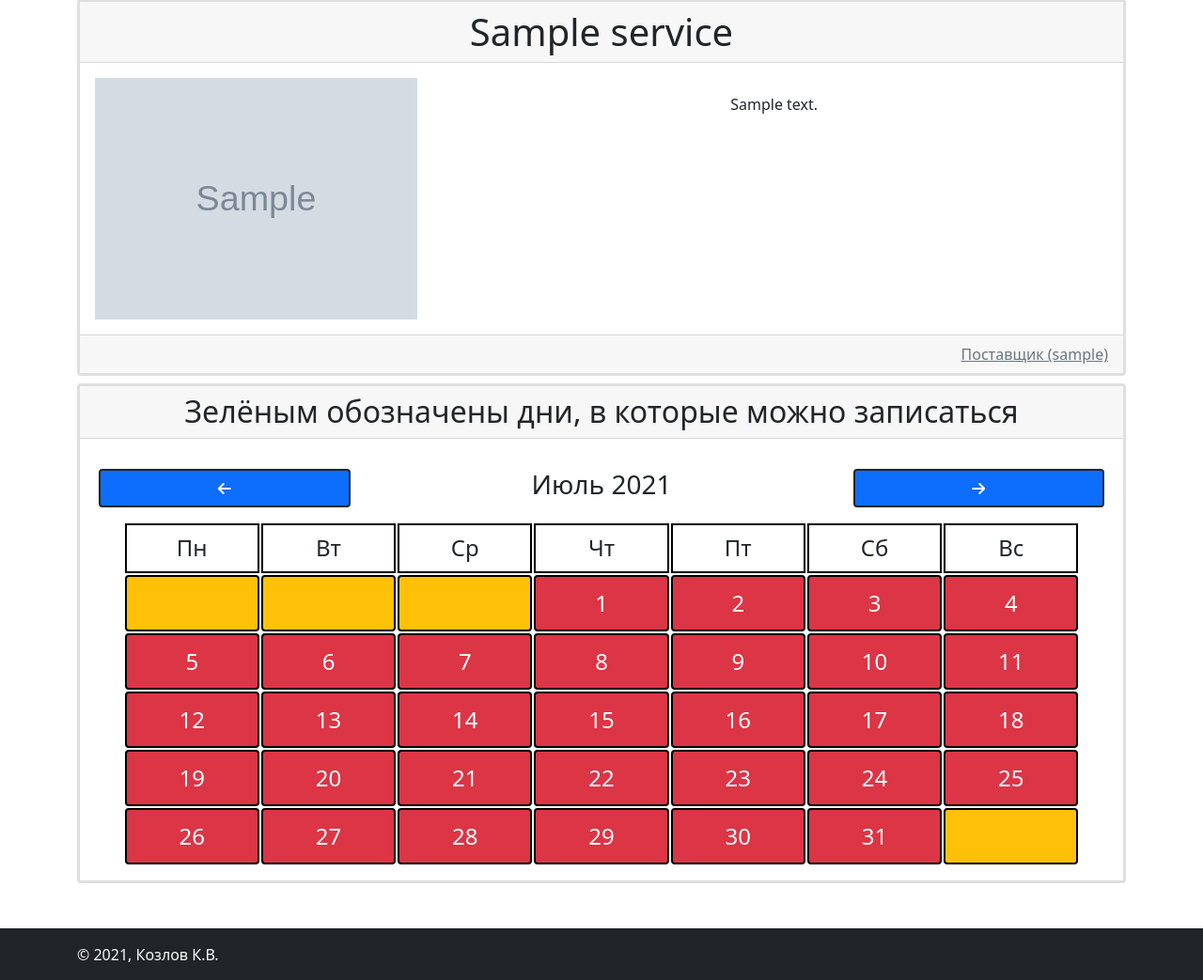
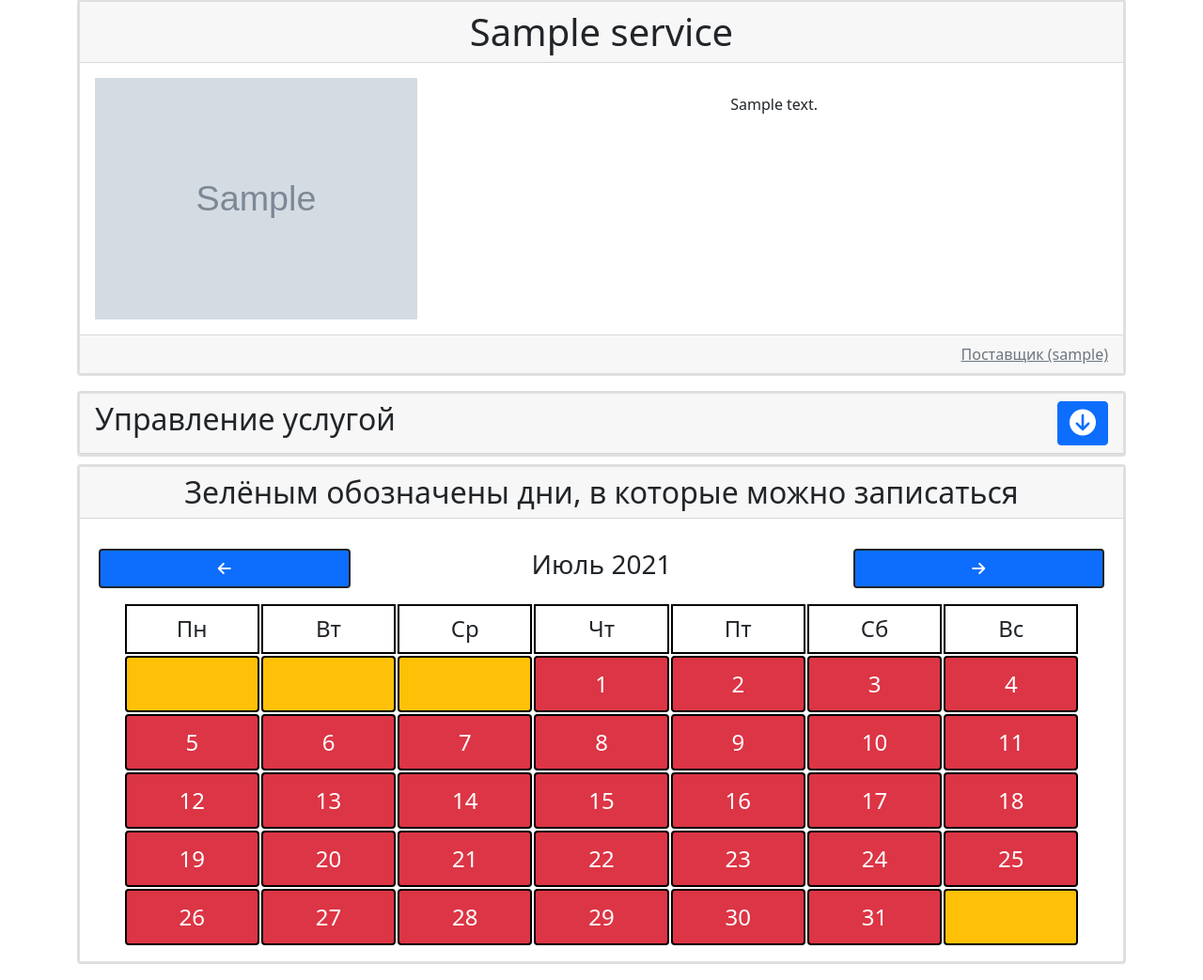
Before and after one commit to KozlovKV/clients-notebook, a Django app: page /service/1/ in a window 1280 px wide. Shown: the part 97-1140 px from the top of the page at 94% size. Run offline with Django 3.2, Linux system fonts and the light colour scheme; a user stored in the database is signed in; tables that the repository leaves empty hold one stand-in row (values such as "Sample post"); grey boxes marked "Sample" are stand-in pictures; some libraries are stand-ins or nearby versions.

Commit message:
Created view class for editing of service

```diff
--- a/apps/services_app/templates/one_service_calendar.html
+++ b/apps/services_app/templates/one_service_calendar.html
@@ -27,6 +27,50 @@
 
 {% block main_content %}
     {% include 'base/service_wide_card.html' %}
+    {% if service.provider == user %}
+        <div class="card mt-3 border-3">
+            <div class="card-header d-flex justify-content-between">
+                <h2>Управление услугой</h2>
+                <button class="btn btn-primary" type="button" data-toggle="collapse" data-target="#manageForms">
+                    <i id="arrow" class="fs-3 fas fa-arrow-circle-down"></i>
+                </button>
+            </div>
+            <div class="card-body collapse" id="manageForms">
+                <form class="card" method="post" action="{% url 'edit_service' service.pk %}" enctype="multipart/form-data">
+                    <div class="card-body row g-2">
+                        {% csrf_token %}
+                        <div class="col-md-6">
+                            <label class="form-label fs-5" for="id_{{ service_form.label.name }}">{{ service_form.label.label }}</label>
+                            {{ service_form.label }}
+                        </div>
+                        <div class="col-md-6">
+                            <label class="form-label fs-5" for="id_{{ service_form.image.name }}">{{ service_form.image.label }}</label>
+                            {{ service_form.image }}
+                        </div>
+                        <div class="col-12">
+                            <label class="form-label fs-5" for="id_{{ service_form.description.name }}">{{ service_form.description.label }}</label>
+                            {{ service_form.description }}
+                        </div>
+                        <input class="btn btn-success" type="submit" value="Изменить">
+                    </div>
+                </form>
+                <div class="card border-2 border-danger mt-3">
+                    <div class="card-header d-flex justify-content-between">
+                        <h3>Удалить услугу</h3>
+                        <button class="btn btn-danger" type="button" data-toggle="collapse" data-target="#serviceDelete">
+                            <i class="fs-3 fas fa-arrow-circle-down"></i>
+                        </button>
+                    </div>
+                    <div class="card-body collapse" id="serviceDelete">
+                        <form class="text-center" action="" method="post">
+                            {% csrf_token %}
+                            <button class="btn btn-danger" type="submit">Удалить</button>
+                        </form>
+                    </div>
+                </div>
+            </div>
+        </div>
+    {% endif %}
     <div class="card mt-2 text-center border-3">
         <h2 class="card-header">Зелёным обозначены дни, в которые можно записаться</h2>
         <div class="card-body">
--- a/apps/services_app/urls.py
+++ b/apps/services_app/urls.py
@@ -10,6 +10,10 @@ urlpatterns = [
     path(
         '<int:pk>/', service_views.one_service.OneServiceCalendarView.as_view(),
         name='one_service_calendar'
+    ),
+    path(
+        '<int:pk>/edit/', service_views.one_service.EditServiceView.as_view(),
+        name='edit_service'
     ),
     path(
         '<int:pk>/<int:Y>/<int:m>/<int:d>/',
--- a/apps/services_app/views/one_service.py
+++ b/apps/services_app/views/one_service.py
@@ -15,7 +15,9 @@ class CreateServiceView(MyServicesListView, generic_edit_views.BaseCreateView):
     object = None
     model = service_models.Service
     form_class = service_forms.ServiceForm
-    success_url = reverse_lazy('my_services')
+
+    def get_success_url(self):
+        return self.object.get_absolute_url()
 
     def form_valid(self, form):
         self.object = form.save(commit=False)
@@ -42,12 +44,19 @@ class OneServiceCalendarView(BaseViewWithMenu, generic_detail_views.DetailView):
             'dates_with_notes': self.get_dates_for_js(
                 self.object.get_dates_with_notes()
             ),
+            'service_form': service_forms.ServiceForm(instance=self.object),
         })
         return context
 
     def get(self, request, *args, **kwargs):
         self.object = self.get_object()
         return super(OneServiceCalendarView, self).get(request, *args, **kwargs)
+
+
+class EditServiceView(OneServiceCalendarView, generic_edit_views.BaseUpdateView):
+    object = None
+    model = service_models.Service
+    form_class = service_forms.ServiceForm
 
 
 class OneServiceDayView(BaseViewWithMenu, generic_list_views.ListView):
```
Also changed, not shown: apps/services_app/templates/one_service_day.html (+5 -7 lines).
